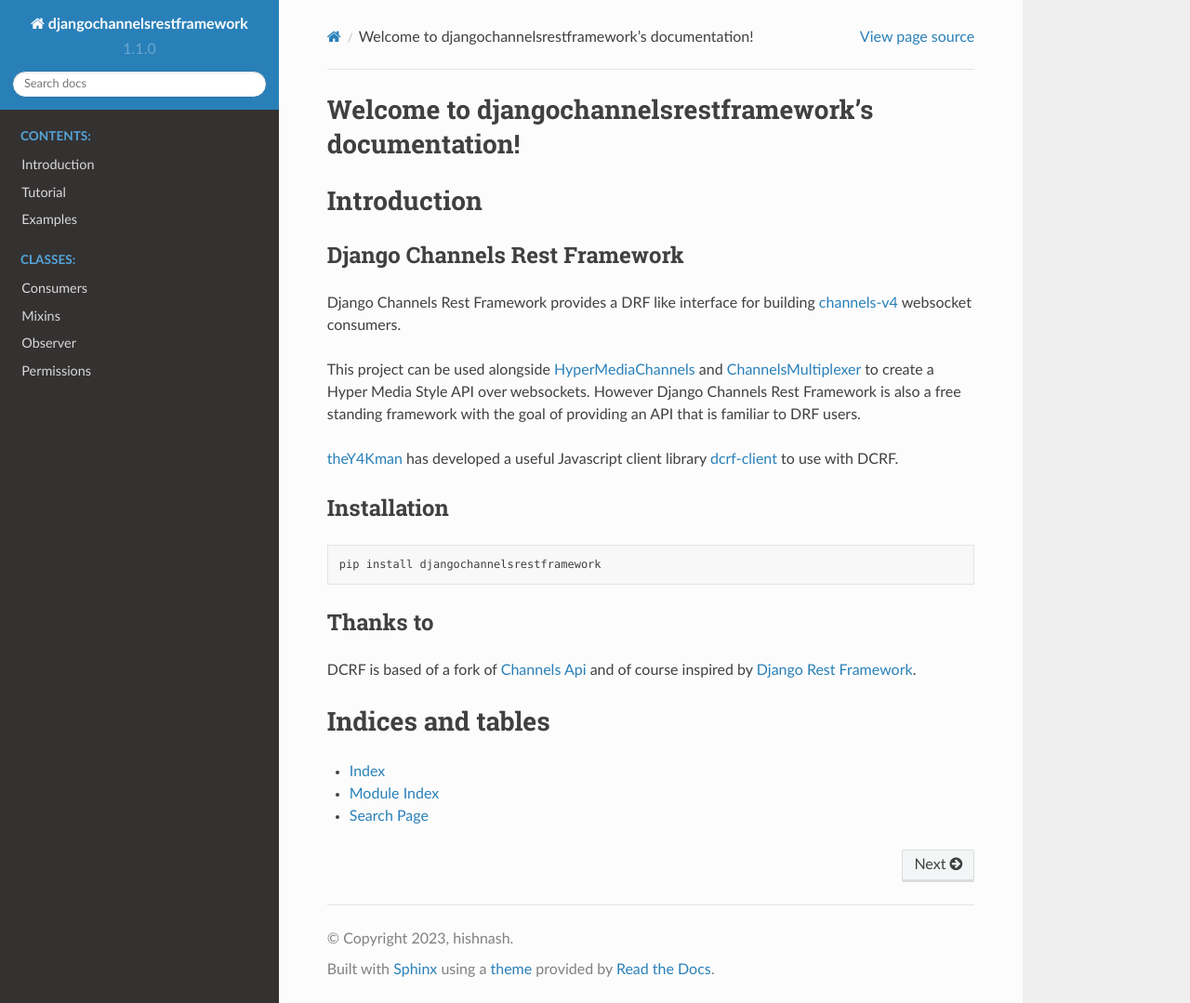
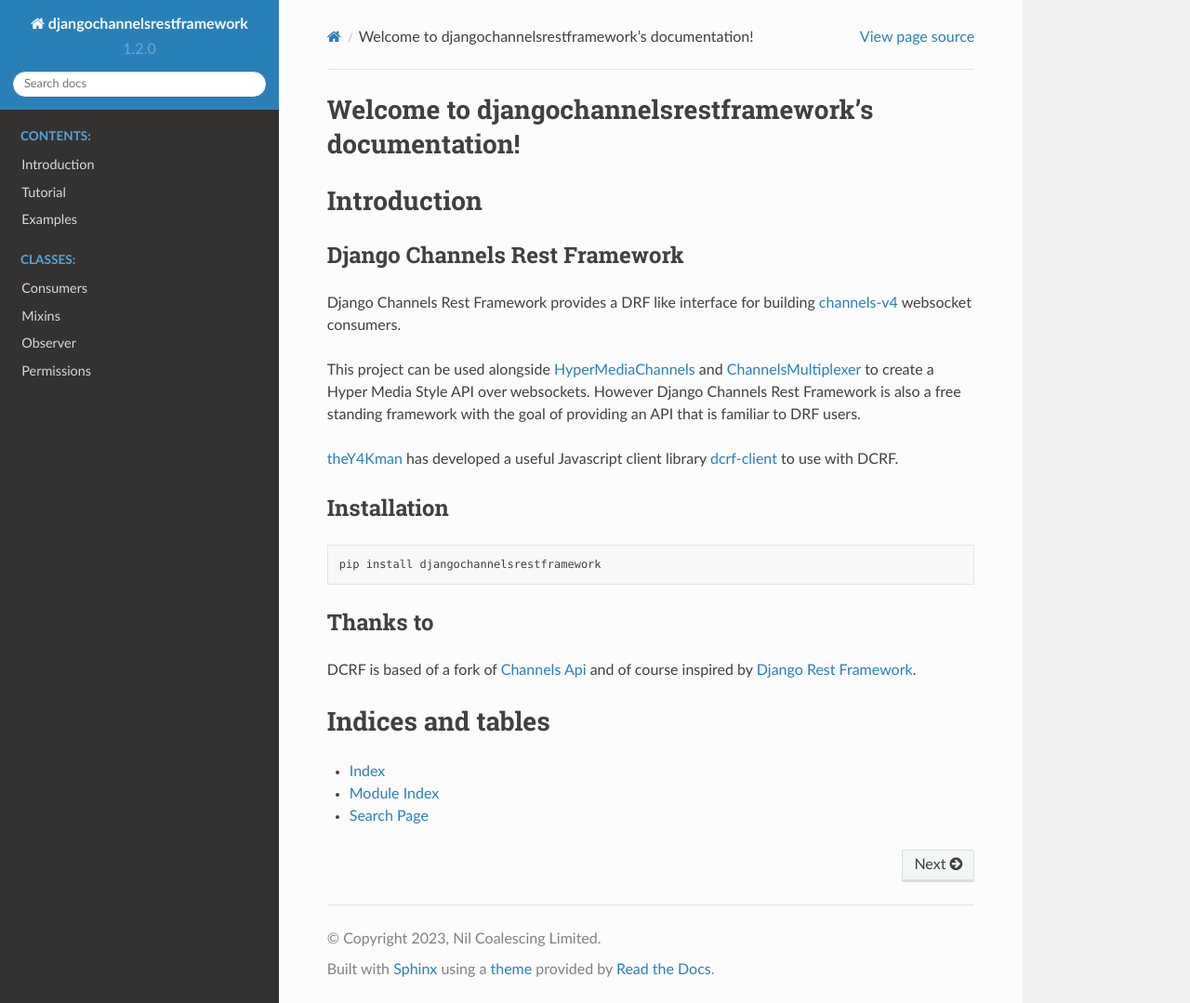
Before and after one commit to NilCoalescing/djangochannelsrestframework, a Sphinx documentation site: the page built from docs/index.rst, in a window 1280 px wide and 1079 px high. Shown: the whole window at 93% size. Built offline with Sphinx 7.4.7 and the Read the Docs theme 2.0.0, drawn with Linux system fonts in a browser that asks for light colours.

Commit message:
Bump version

```diff
--- a/djangochannelsrestframework/__init__.py
+++ b/djangochannelsrestframework/__init__.py
@@ -1 +1 @@
-__version__ = "1.1.0"
+__version__ = "1.2.0"
--- a/docs/conf.py
+++ b/docs/conf.py
@@ -15,7 +15,7 @@
 
 sys.path.insert(0, os.path.abspath(".."))
 
-__version__ = "1.1.0"
+__version__ = "1.2.0"
 
 # Setup Django
 from django.conf import settings
@@ -27,8 +27,8 @@
 # -- Project information -----------------------------------------------------
 
 project = "djangochannelsrestframework"
-copyright = "2023, hishnash"
-author = "hishnash"
+copyright = "2023, Nil Coalescing Limited"
+author = "Nil Coalescing Limited"
 
 
 # -- General configuration ---------------------------------------------------
--- a/setup.py
+++ b/setup.py
@@ -6,7 +6,7 @@
     version=__version__,
     url="https://github.com/NilCoalescing/djangochannelsrestframework",
     author="LostMoa Limited",
-    author_email="info@lostmoa.com",
+    author_email="info@nilcoalescing.com",
     description="RESTful API for WebSockets using django channels.",
     long_description=open("README.rst").read(),
     license="MIT",
```
Also changed, not shown: 1 other file.
